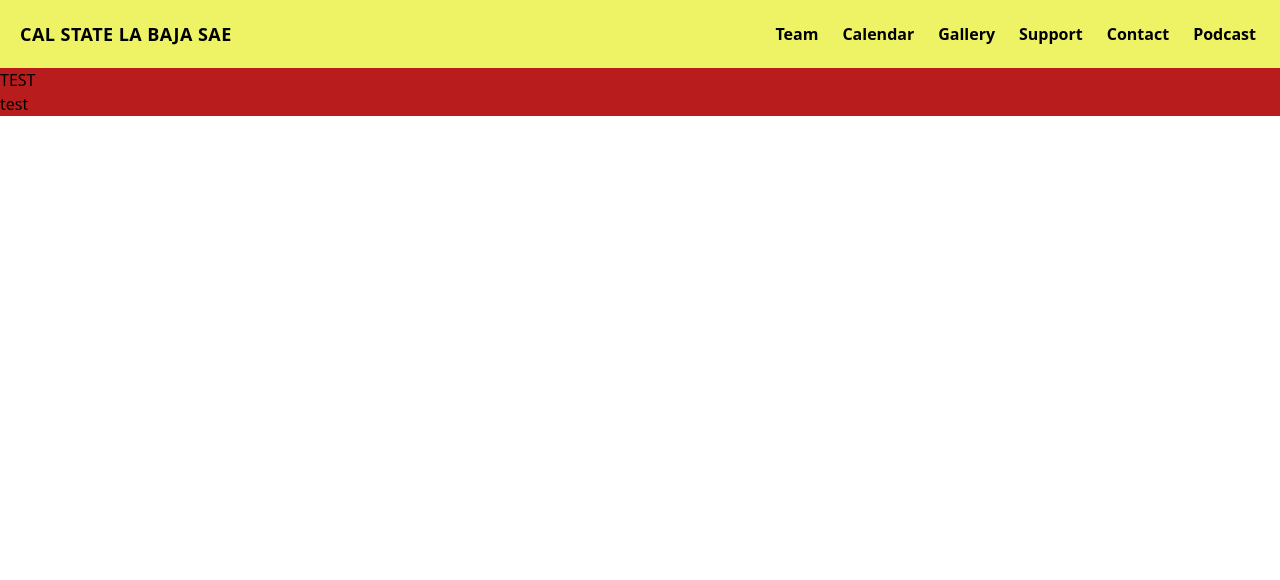
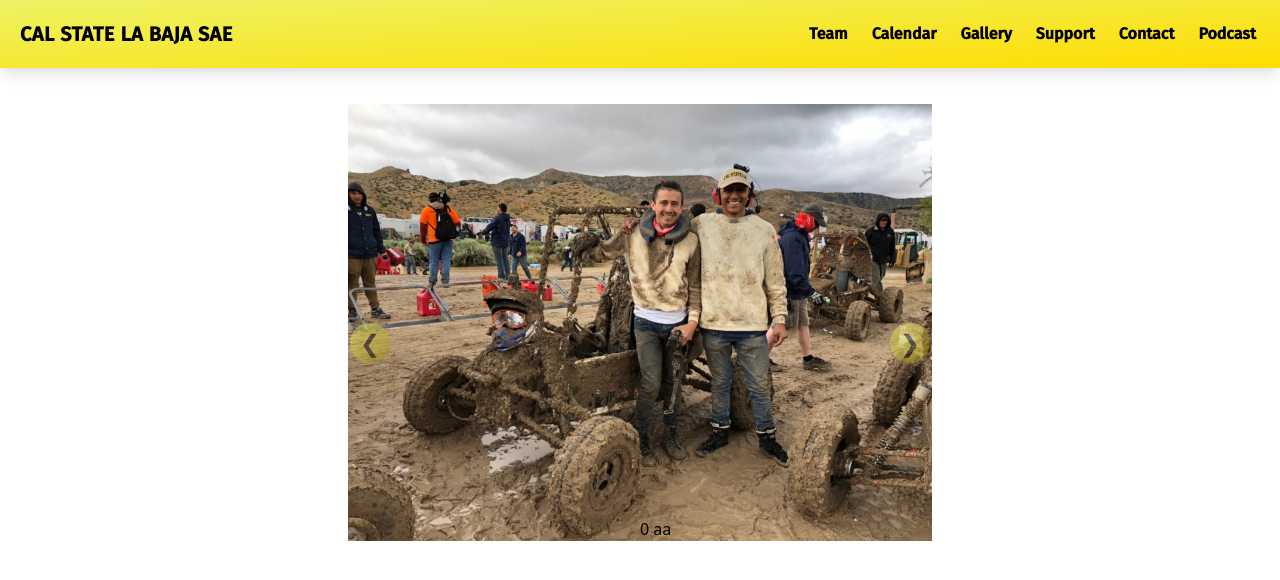
Before and after one commit to redxzeta/csula-baja, a React (Create React App) app: page / in a window 1280 px wide. Shown: the top 580 px of the page. Built offline with nearby package versions, Linux system fonts and the light colour scheme.

Commit message:
carousel stuff

```diff
--- a/package.json
+++ b/package.json
@@ -12,6 +12,8 @@
     "postcss": "^7",
     "react": "^17.0.1",
     "react-dom": "^17.0.1",
+    "react-router": "^5.2.0",
+    "react-router-dom": "^5.2.0",
     "react-scripts": "4.0.2",
     "tailwindcss": "npm:@tailwindcss/postcss7-compat",
     "web-vitals": "^1.0.1"
--- a/src/App.js
+++ b/src/App.js
@@ -1,13 +1,17 @@
 import { Fragment } from "react";
 import NavigationBar from "./layout/nav/NavigationBar";
-
+import Carousel from "./layout/carousel/Carousel";
 function App() {
   return (
     <Fragment>
       <NavigationBar />
-      <div className="container bg-red-700 mx-auto">
-        <h1 className="transition-shadow hover:bg-yellow-200">TEST</h1>
-        <button class="transition-all">test</button>
+      <div className="container mx-auto pt-9 pl-14 pr-14 pb-9">
+        {/* <h1 className="transition-shadow hover:bg-yellow-200">TEST</h1>
+        <button className="transition-all">test</button>
+        <div className="w-auto h-4/6 ">YA YEET</div> */}
+
+        <Carousel />
+        {/* <LandingPage /> */}
       </div>
     </Fragment>
   );
--- a/src/index.css
+++ b/src/index.css
@@ -1,3 +1,5 @@
+@import url('https://fonts.googleapis.com/css2?family=Fira+Sans:wght@500&display=swap');
+
 @tailwind base;
 @tailwind components;
 @tailwind utilities;
--- /dev/null
+++ b/src/layout/carousel/Carousel.jsx
@@ -0,0 +1,103 @@
+import { createRef, useState } from "react";
+import "./styles.css";
+import Cart from "../../assets/cart.jpeg";
+const images = [Cart, Cart, Cart];
+
+const Carousel = () => {
+  // We will start by storing the index of the current image in the state.
+  const [currentImage, setCurrentImage] = useState(0);
+  // We are using react ref to 'tag' each of the images. Below will create an array of
+  // objects with numbered keys. We will use those numbers (i) later to access a ref of a
+  // specific image in this array.
+  const refs = images.reduce((acc, val, i) => {
+    acc[i] = createRef();
+    return acc;
+  }, {});
+
+  const scrollToImage = (i) => {
+    // First let's set the index of the image we want to see next
+    setCurrentImage(i);
+    // Now, this is where the magic happens. We 'tagged' each one of the images with a ref,
+    // we can then use built-in scrollIntoView API to do eaxactly what it says on the box - scroll it into
+    // your current view! To do so we pass an index of the image, which is then use to identify our current
+    // image's ref in 'refs' array above.
+    refs[i].current.scrollIntoView({
+      //     Defines the transition animation.
+      behavior: "smooth",
+      //      Defines vertical alignment.
+      block: "nearest",
+      //      Defines horizontal alignment.
+      inline: "start",
+    });
+  };
+
+  // Some validation for checking the array length could be added if needed
+  const totalImages = images.length;
+
+  // Below functions will assure that after last image we'll scroll back to the start,
+  // or another way round - first to last in previousImage method.
+  const nextImage = () => {
+    if (currentImage >= totalImages - 1) {
+      scrollToImage(0);
+    } else {
+      scrollToImage(currentImage + 1);
+    }
+  };
+
+  const previousImage = () => {
+    if (currentImage === 0) {
+      scrollToImage(totalImages - 1);
+    } else {
+      scrollToImage(currentImage - 1);
+    }
+  };
+
+  // Tailwind styles. Most importantly notice position absolute, this will sit relative to the carousel's outer div.
+
+  return (
+    <div className="max-w-full h-auto flex justify-center">
+      {/* md:w-1/2 */}
+      <div className=" flex justify-center md:w-2/3 lg:w-1/2 items-center relative">
+        <div className="carousel">
+          <ButtonSlider
+            isLeft={true}
+            previousImage={previousImage}
+            nextImage={nextImage}
+          />
+          {images.map((img, i) => (
+            <div className="w-full flex-shrink-0" key={img} ref={refs[i]}>
+              <img src={img} className="w-full object-contain" alt="wo" />
+            </div>
+          ))}
+          <ButtonSlider
+            isLeft={false}
+            previousImage={previousImage}
+            nextImage={nextImage}
+          />
+          <span className="absolute left-1/2 bottom-0">{currentImage} aa</span>
+        </div>
+      </div>
+    </div>
+  );
+};
+
+export default Carousel;
+// Let's create dynamic buttons. It can be either left or right. Using
+// isLeft boolean we can determine which side we'll be rendering our button
+// as well as change its position and content.
+const ButtonSlider = ({ isLeft, previousImage, nextImage }) => {
+  const arrowStyle =
+    "absolute top-1/2 text-black text-2xl z-10 bg-gradient-to-br from-yellow to-drime h-8 w-8 md:h-10 md:w-10 rounded-full shadow-2xl flex items-center justify-center opacity-50 hover:opacity-100 focus:outline-none hover:from-yellow hover:to-prime  ";
+
+  return (
+    <button
+      type="button"
+      onClick={isLeft ? previousImage : nextImage}
+      className={`${arrowStyle} ${isLeft ? "left-0.5" : "right-0.5"} `}
+    >
+      <span role="img" aria-label={`Arrow ${isLeft ? "left" : "right"}`}>
+        {isLeft ? "❮" : "❯"}
+      </span>
+    </button>
+  );
+};
--- /dev/null
+++ b/src/layout/carousel/styles.css
@@ -0,0 +1,13 @@
+
+.carousel {
+    display: inline-flex;
+    overflow-x: hidden;
+    /*  scroll snap is a great feature which will center the image on snap on touch screen devices  */
+    scroll-snap-type: x mandatory;
+    width:100%;
+
+    /* all below will hide the scrollbar on all browsers.    */
+    -webkit-overflow-scrolling: touch;
+    scrollbar-width: none; /* For Firefox */
+    -ms-overflow-style: none; /* For Internet Explorer and Edge */
+  }
--- a/src/layout/nav/NavigationBar.jsx
+++ b/src/layout/nav/NavigationBar.jsx
@@ -1,4 +1,6 @@
 import { useState } from "react";
+
+const links = ["Team", "Calendar", "Gallery", "Support", "Contact", "Podcast"];
 
 const NavigationBar = () => {
   const [active, setActive] = useState(false);
@@ -7,12 +9,12 @@
     setActive(!active);
   };
   return (
-    <nav className="flex items-center flex-wrap bg-yellow p-3 ">
+    <nav className="font-display flex items-center flex-wrap  p-3  transform shadow-lg bg-gradient-to-br  from-yellow to-prime  ">
       <a
         href="https://www.google.com/"
         className="inline-flex items-center p-2 mr-4 "
       >
-        <span className="text-lg text-black font-bold uppercase tracking-wide max-w-screen-md:hidden">
+        <span className="text-xl text-black font-bold uppercase tracking-wide subpixel-antialiased">
           Cal State LA Baja SAE
         </span>
       </a>
@@ -43,48 +45,22 @@
         }   w-full lg:inline-flex lg:flex-grow lg:w-auto`}
       >
         <div className="lg:inline-flex lg:flex-row lg:ml-auto lg:w-auto w-full lg:items-center items-start  flex flex-col lg:h-auto ">
-          <a
-            href="https://www.google.com/"
-            className="lg:inline-flex  lg:w-auto w-full px-3 py-2 rounded text-black font-bold items-center justify-center hover:bg-green-600 hover:text-gray-500"
-          >
-            Team
-          </a>
-
-          <a
-            href="https://www.google.com/"
-            className="lg:inline-flex  lg:w-auto w-full px-3 py-2 rounded text-black font-bold items-center justify-center hover:bg-green-600 hover:text-gray-500"
-          >
-            Calendar
-          </a>
-
-          <a
-            href="https://www.google.com/"
-            className="lg:inline-flex  lg:w-auto w-full px-3 py-2 rounded text-black font-bold items-center justify-center hover:bg-green-600 hover:text-gray-500"
-          >
-            Gallery
-          </a>
-          <a
-            href="https://www.google.com/"
-            className="lg:inline-flex  lg:w-auto w-full px-3 py-2 rounded text-black font-bold items-center justify-center hover:bg-green-600 hover:text-gray-500"
-          >
-            Support
-          </a>
-          <a
-            href="https://www.google.com/"
-            className="lg:inline-flex  lg:w-auto w-full px-3 py-2 rounded text-black font-bold items-center justify-center hover:bg-green-600 hover:text-gray-500"
-          >
-            Contact
-          </a>
-          <a
-            href="https://www.google.com/"
-            className="lg:inline-flex  lg:w-auto w-full px-3 py-2 rounded text-black font-bold items-center justify-center hover:bg-green-600 hover:text-gray-500"
-          >
-            Podcast
-          </a>
+          {links.map((link) => (
+            <NavLink key={link}>{link}</NavLink>
+          ))}
         </div>
       </div>
     </nav>
   );
 };
 
+const NavLink = ({ children }) => (
+  <a
+    className="lg:inline-flex  lg:w-auto w-full px-3 py-2 rounded-full text-black font-bold items-center justify-center hover:bg-drime hover:text-white"
+    href="https://www.google.com/"
+  >
+    {children}
+  </a>
+);
+
 export default NavigationBar;
--- /dev/null
+++ b/src/pages/landing/LandingPage.jsx
@@ -0,0 +1,9 @@
+const LandingPage = () => {
+  return (
+    <>
+      <h1>TEST</h1>
+    </>
+  );
+};
+
+export default LandingPage;
--- a/tailwind.config.js
+++ b/tailwind.config.js
@@ -1,10 +1,11 @@
 const colors = require("tailwindcss/colors");
+
 module.exports = {
   purge: ["./src/**/*.{js,jsx,ts,tsx}", "./public/index.html"],
   darkMode: false, // or 'media' or 'class'
   theme: {
     fontFamily: {
-      display: ["Roboto Mono", "Menlo", "monospace"],
+      display: ["Fira Sans", "Menlo", "monospace"],
       body: ["Roboto Mono", "Menlo", "monospace"],
     },
     colors: {
@@ -12,10 +13,12 @@
       current: "currentColor",
       black: colors.black,
       white: colors.white,
-      gray: colors.trueGray,
+      gray: colors.coolGray,
       indigo: colors.indigo,
       red: colors.red,
       yellow: "#edf365",
+      prime: "#ffdd00",
+      drime: "#998506 ",
     },
   },
 
```
Also changed, not shown: src/assets/cart.jpeg (added), src/pages/team/Team.jsx (added), 1 other file (tests, documents, lock files or other folders).
